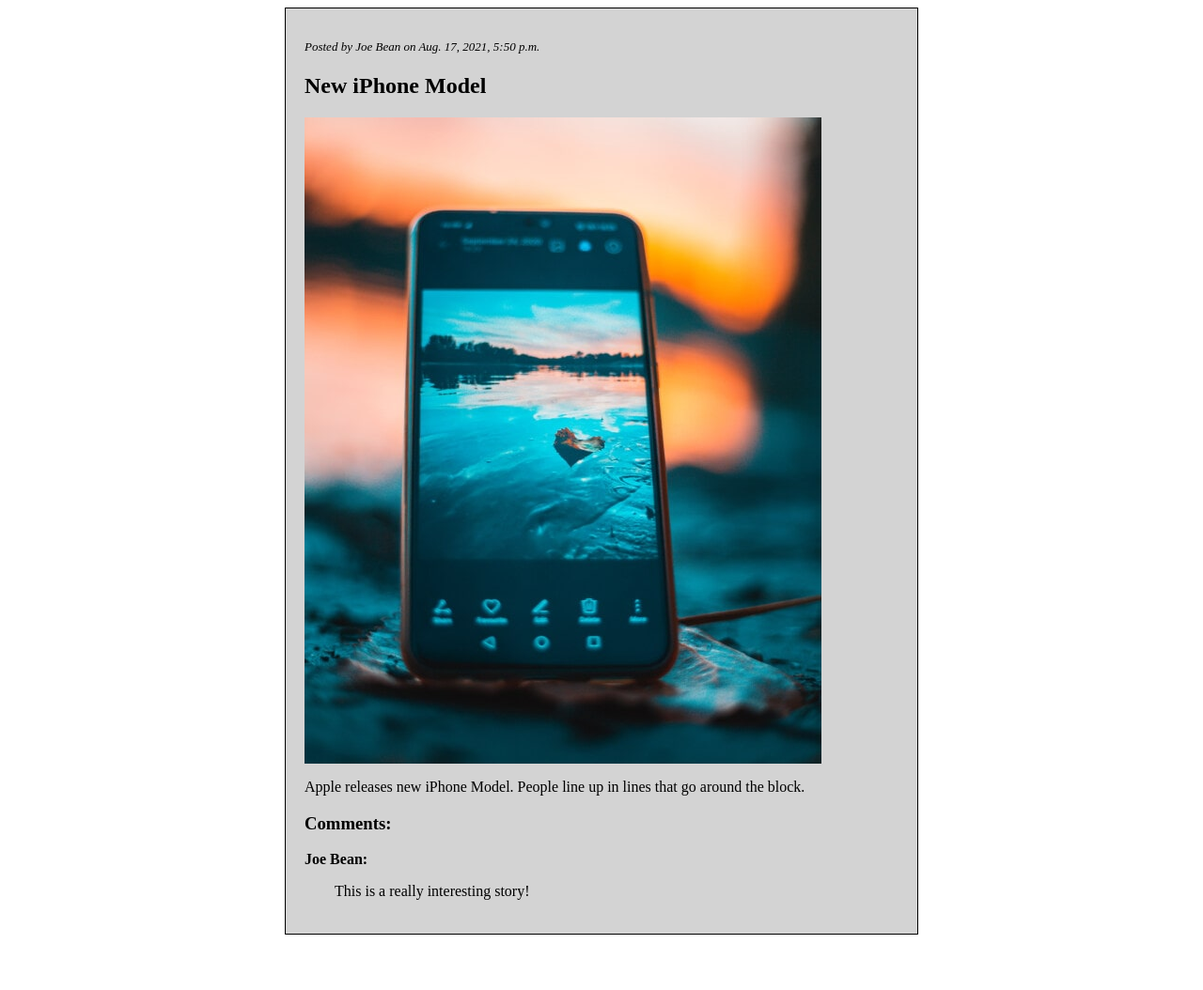
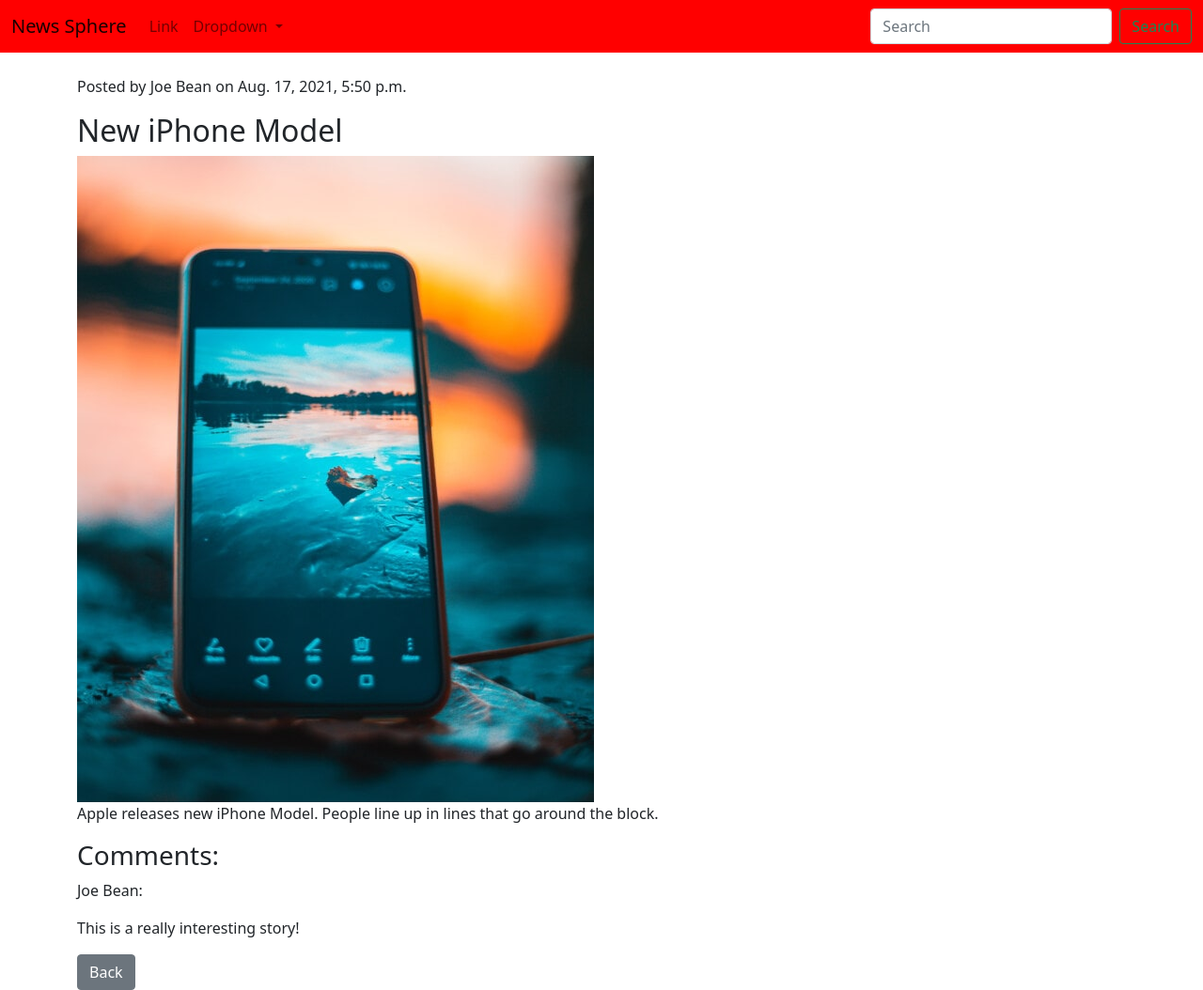
Before and after one commit to ChrisMcMillan/News-Sphere, a Django app: page /posts/1/ in a window 1280 px wide. Shown: the whole page at 94% size. Before the commit the page ends 995 px from the top, so only its background shows below. Run offline with Django 3.2, Linux system fonts and the light colour scheme; data comes from the database, SQL or seed files in the repository; both versions use the stored data as it was after the commit.

Commit message:
Added Nav Bar

```diff
--- a/mysite/posts/models.py
+++ b/mysite/posts/models.py
@@ -6,7 +6,7 @@ class Post(models.Model):
     user = models.ForeignKey(User, on_delete=models.CASCADE)
     post_title = models.CharField(max_length=50)
     post_image = models.ImageField(null=True, blank=True, upload_to='uploads/images')
-    post_description = models.CharField(max_length=280)
+    post_description = models.TextField(max_length=280)
     pub_date = models.DateTimeField('date published')
     votes = models.IntegerField(default=0)
 
@@ -17,7 +17,7 @@ class Post(models.Model):
 class Comment(models.Model):
     user = models.ForeignKey(User, on_delete=models.CASCADE)
     post = models.ForeignKey(Post, on_delete=models.CASCADE)
-    comment_text = models.CharField(max_length=280)
+    comment_text = models.TextField(max_length=280)
     pub_date = models.DateTimeField('date published')
     votes = models.IntegerField(default=0)
 
--- /dev/null
+++ b/mysite/posts/templates/base.html
@@ -0,0 +1,69 @@
+<!doctype html>
+<html lang="en">
+  <head>
+    <!-- Required meta tags -->
+    <meta charset="utf-8">
+    <meta name="viewport" content="width=device-width, initial-scale=1">
+
+    <!-- Bootstrap CSS -->
+    <link href="https://cdn.jsdelivr.net/npm/bootstrap@5.1.0/dist/css/bootstrap.min.css" rel="stylesheet" integrity="sha384-KyZXEAg3QhqLMpG8r+8fhAXLRk2vvoC2f3B09zVXn8CA5QIVfZOJ3BCsw2P0p/We" crossorigin="anonymous">
+
+    <title>
+      {% block title %}
+      News Sphere
+      {% endblock %}
+    </title>
+  </head>
+  <body>
+
+  <nav class="navbar navbar-expand-lg navbar-light" style="background-color: #FF0000;">
+  <div class="container-fluid">
+    <a class="navbar-brand" href="{% url 'posts:index' %}">News Sphere</a>
+    <button class="navbar-toggler" type="button" data-bs-toggle="collapse" data-bs-target="#navbarSupportedContent" aria-controls="navbarSupportedContent" aria-expanded="false" aria-label="Toggle navigation">
+      <span class="navbar-toggler-icon"></span>
+    </button>
+    <div class="collapse navbar-collapse" id="navbarSupportedContent">
+      <ul class="navbar-nav me-auto mb-2 mb-lg-0">
+
+        <li class="nav-item">
+          <a class="nav-link" href="#">Link</a>
+        </li>
+        <li class="nav-item dropdown">
+          <a class="nav-link dropdown-toggle" href="#" id="navbarDropdown" role="button" data-bs-toggle="dropdown" aria-expanded="false">
+            Dropdown
+          </a>
+          <ul class="dropdown-menu" aria-labelledby="navbarDropdown">
+            <li><a class="dropdown-item" href="#">Action</a></li>
+            <li><a class="dropdown-item" href="#">Another action</a></li>
+            <li><hr class="dropdown-divider"></li>
+            <li><a class="dropdown-item" href="#">Something else here</a></li>
+          </ul>
+        </li>
+
+      </ul>
+      <form class="d-flex">
+        <input class="form-control me-2" type="search" placeholder="Search" aria-label="Search">
+        <button class="btn btn-outline-success" type="submit">Search</button>
+      </form>
+    </div>
+  </div>
+</nav>
+
+    <br>
+    <div class="container">
+    {% block content %}
+
+    {% endblock %}
+      </div>
+    <!-- Optional JavaScript; choose one of the two! -->
+
+    <!-- Option 1: Bootstrap Bundle with Popper -->
+    <script src="https://cdn.jsdelivr.net/npm/bootstrap@5.1.0/dist/js/bootstrap.bundle.min.js" integrity="sha384-U1DAWAznBHeqEIlVSCgzq+c9gqGAJn5c/t99JyeKa9xxaYpSvHU5awsuZVVFIhvj" crossorigin="anonymous"></script>
+
+    <!-- Option 2: Separate Popper and Bootstrap JS -->
+    <!--
+    <script src="https://cdn.jsdelivr.net/npm/@popperjs/core@2.9.3/dist/umd/popper.min.js" integrity="sha384-eMNCOe7tC1doHpGoWe/6oMVemdAVTMs2xqW4mwXrXsW0L84Iytr2wi5v2QjrP/xp" crossorigin="anonymous"></script>
+    <script src="https://cdn.jsdelivr.net/npm/bootstrap@5.1.0/dist/js/bootstrap.min.js" integrity="sha384-cn7l7gDp0eyniUwwAZgrzD06kc/tftFf19TOAs2zVinnD/C7E91j9yyk5//jjpt/" crossorigin="anonymous"></script>
+    -->
+  </body>
+</html>
--- a/mysite/posts/templates/posts/post_page.html
+++ b/mysite/posts/templates/posts/post_page.html
@@ -1,12 +1,14 @@
-{% load static %}
+{% extends 'base.html' %}
+{% block title %} {{ post.post_title }} {% endblock %}
 
-<link rel="stylesheet" type="text/css" href="{% static 'posts/style.css' %}">
+{% block content %}
+
 
 {% if post %}
 
-    <div class="post_box">
+    <div>
 
-        <p class="post_credit"> Posted by {{ post.user.first_name }}
+        <p> Posted by {{ post.user.first_name }}
             {{ post.user.last_name }} on {{ post.pub_date}} </p>
 
         <h2>{{ post.post_title }}</h2>
@@ -23,8 +25,8 @@
         {% for comment in post.comment_set.all  %}
 
 
-            <p class="comment_name">{{ comment.user.first_name }} {{ comment.user.last_name }}:</p>
-            <p class="comment_text"> {{ comment.comment_text }} </p>
+            <p>{{ comment.user.first_name }} {{ comment.user.last_name }}:</p>
+            <p> {{ comment.comment_text }} </p>
 
 
         {% endfor %}
@@ -34,3 +36,7 @@
 {% else %}
     <p> Post not found.</p>
 {% endif %}
+
+<a href="{% url 'posts:index' %}" class="btn btn-secondary">Back</a>
+
+{% endblock %}
```
Also changed, not shown: mysite/posts/templates/posts/index.html (+7 -0 lines), mysite/db.sqlite3, mysite/posts/migrations/0006_auto_20210820_1336.py (added).
